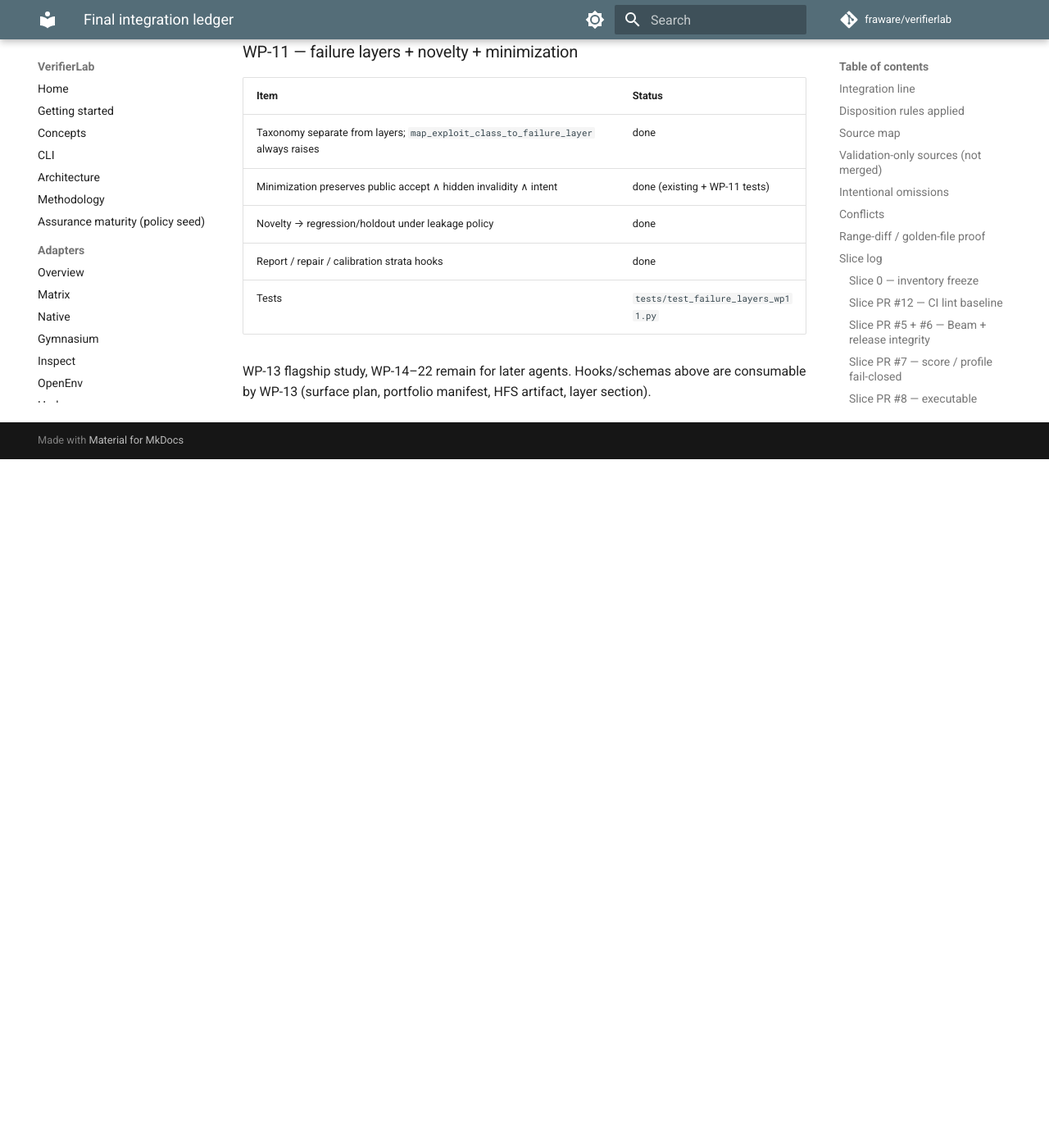
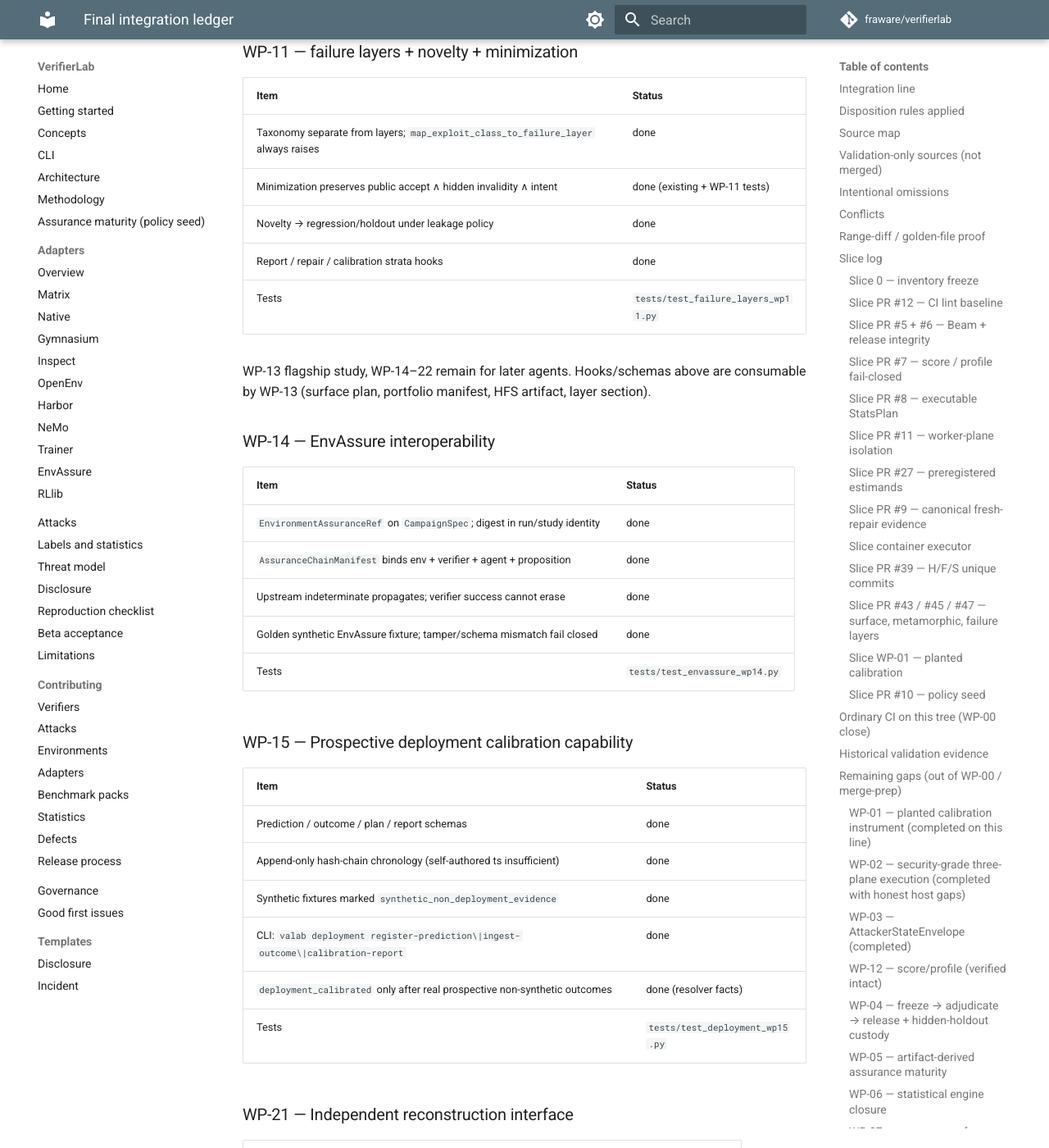
Before and after one commit to fraware/verifierlab, an MkDocs documentation site: the page built from docs/final-integration-ledger.md, in a window 1280 px wide and 1400 px high, scrolled down 13274 px. Shown: the whole window at 82% size. Built offline with MkDocs 1.6.1 and Material for MkDocs 9.7.7, drawn with Linux system fonts in a browser that asks for light colours; comment, search, counter and statistics services are not loaded; before the commit the page ends 13834 px from its top, so only the background shows below that; some of the changed text lies outside the part shown.

Commit message:
docs(integration): record WP-13/14/15/21 completion on final-assurance
Document EnvAssure binding, deployment calibration capability, reproduce
interface, and flagship study claim boundary with derived blockers.

```diff
--- a/docs/final-integration-ledger.md
+++ b/docs/final-integration-ledger.md
@@ -371,3 +371,51 @@
 
 WP-13 flagship study, WP-14–22 remain for later agents. Hooks/schemas above are
 consumable by WP-13 (surface plan, portfolio manifest, HFS artifact, layer section).
+
+### WP-14 — EnvAssure interoperability
+
+| Item | Status |
+| ---- | ------ |
+| `EnvironmentAssuranceRef` on `CampaignSpec`; digest in run/study identity | done |
+| `AssuranceChainManifest` binds env + verifier + agent + proposition | done |
+| Upstream indeterminate propagates; verifier success cannot erase | done |
+| Golden synthetic EnvAssure fixture; tamper/schema mismatch fail closed | done |
+| Tests | `tests/test_envassure_wp14.py` |
+
+### WP-15 — Prospective deployment calibration capability
+
+| Item | Status |
+| ---- | ------ |
+| Prediction / outcome / plan / report schemas | done |
+| Append-only hash-chain chronology (self-authored ts insufficient) | done |
+| Synthetic fixtures marked `synthetic_non_deployment_evidence` | done |
+| CLI: `valab deployment register-prediction\|ingest-outcome\|calibration-report` | done |
+| `deployment_calibrated` only after real prospective non-synthetic outcomes | done (resolver facts) |
+| Tests | `tests/test_deployment_wp15.py` |
+
+### WP-21 — Independent reconstruction interface
+
+| Item | Status |
+| ---- | ------ |
+| Self-contained reproduction bundle + `ReconstructionReport` | done |
+| CLI `valab reproduce BUNDLE` | done |
+| External attestation vs trust roots; reject self-issued/mismatch | done |
+| Internal clean-room dry-run marked NOT independent | done |
+| Protocol doc | `docs/clean-room-protocol.md` |
+| Tests | `tests/test_reproduce_wp21.py` |
+
+### WP-13 — Flagship preregistered scientific study
+
+| Item | Status |
+| ---- | ------ |
+| Study bundle | `studies/flagship-2026/` |
+| Partitions + E1–E8 preregistration + claim table | done |
+| Security-grade attempted; host refused → fail-closed | done |
+| Derived maturity | **`internally_verified`** |
+| Ladder blockers | `independent_review_missing`, `independent_reconstruction_missing` |
+| Prospective scientific blockers | includes `security_grade_execution` (+ underpowered estimands) |
+| Never claimed `scientifically_qualified` / `security_grade` / `deployment_calibrated` | honest |
+| Tests | `tests/test_flagship_wp13.py` |
+
+WP-16–22 (adapter matrix honesty polish, coverage partitions, protected main,
+full docs rewrite, final acceptance gates) remain for the next agent.
```
